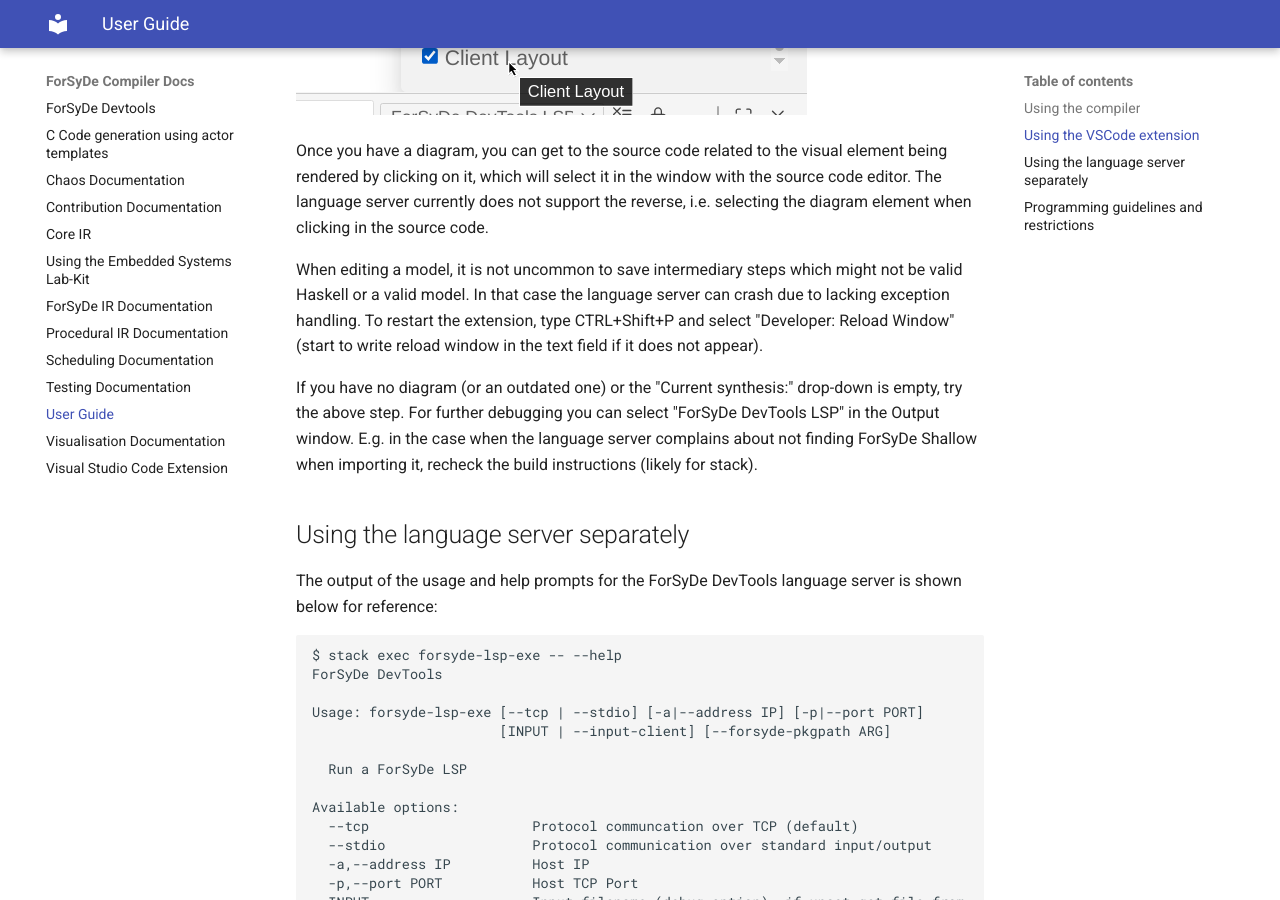
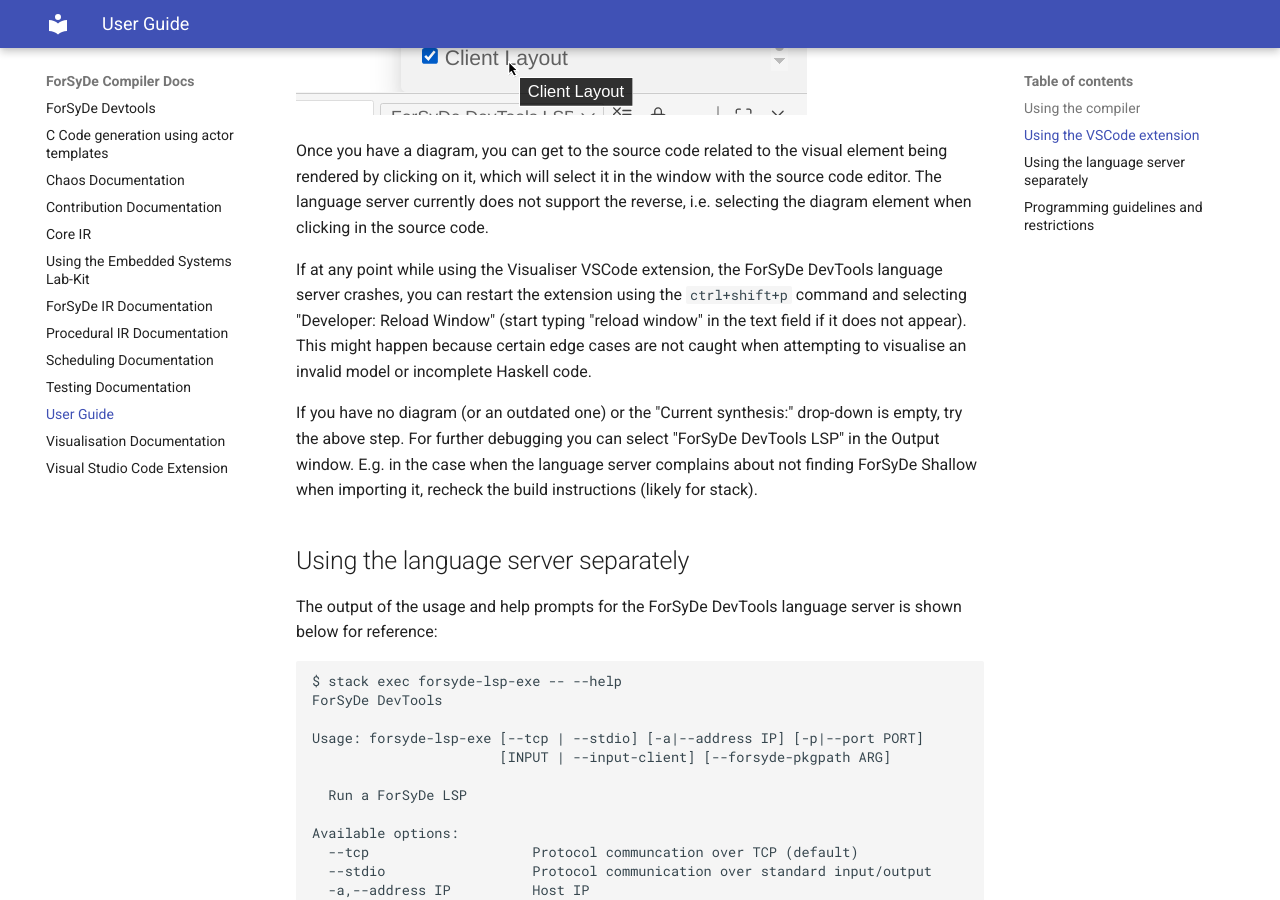
Before and after one commit to sthaeron/forsyde-devtools, an MkDocs documentation site: the page built from docs/user-guide.md, in a window 1280 px wide and 900 px high, scrolled down 3017 px. Built offline with MkDocs 1.6.1 and Material for MkDocs 9.7.7, drawn with Linux system fonts in a browser that asks for light colours; some of the changed text lies outside the part shown.

Commit message:
docs: updates user-guide, removing resolved limitations

````diff
--- a/docs/user-guide.md
+++ b/docs/user-guide.md
@@ -3,7 +3,6 @@
 
 ## Using the compiler
 The output of the usage and help prompts for the ForSyDe DevTools compiler is shown below for reference:
-
 ```sh
 $ stack exec forsyde-compiler-exe -- --help
 ForSyDe DevTools
@@ -80,11 +79,7 @@
 with the source code editor. The language server currently does not support the
 reverse, i.e. selecting the diagram element when clicking in the source code.
 
-When editing a model, it is not uncommon to save intermediary steps which might
-not be valid Haskell or a valid model. In that case the language server can
-crash due to lacking exception handling. To restart the extension, type
-CTRL+Shift+P and select "Developer: Reload Window" (start to write reload
-window in the text field if it does not appear).
+If at any point while using the Visualiser VSCode extension, the ForSyDe DevTools language server crashes, you can restart the extension using the `ctrl+shift+p` command and selecting "Developer: Reload Window" (start typing "reload window" in the text field if it does not appear). This might happen because certain edge cases are not caught when attempting to visualise an invalid model or incomplete Haskell code.
 
 If you have no diagram (or an outdated one) or the "Current synthesis:"
 drop-down is empty, try the above step. For further debugging you can select
@@ -95,8 +90,6 @@
 ## Using the language server separately
 The output of the usage and help prompts for the ForSyDe DevTools language
 server is shown below for reference:
-
-
 ```sh
 $ stack exec forsyde-lsp-exe -- --help
 ForSyDe DevTools
@@ -134,7 +127,6 @@
 visualised (with some small differences).
 
 To run with KLighD CLI:
-
 ```sh
 cabal run forsyde-lsp-exe
 # In a separate shell
@@ -150,29 +142,23 @@
 The following is a set of programmer restrictions which limit what the compiler accepts as input Haskell and ForSyDe code.
 
 - The input program should be a correct Haskell/ForSyDe program. ForSyDe DevTools currently does not have any input validity checking mechanisms.
-- "if" expressions are not allowed.
-- Netlists can only be defined using the identifier "system".
-- It is recommended to have type signatures for all defined functions.
-    Omitting them can work but is not supported for all cases. In particular,
-    if you use `undefined`, types are required for the application of that
-    process constructor or the function.
-- Current implementation supports only up to four "system" inputs (curried).
-- Current implementation supports only up to four "system" outputs (in a tuple).
-- "where" scopes are not allowed to be nested except for the initial module scope.
+- `if` expressions are not supported.
+- Netlists can only be defined using the identifier `system`.
+- `where` scopes are not allowed to be nested except for the initial module scope.
     Example of unallowed pattern:
     ```Haskell
     system :: Signal Int -> Signal Int
     system s_in = s_out where
-        s_out = p_1 s_in
+      s_out = p_1 s_in
         where
-            p_1 = actor11SDF 1 1 f
-            f [x] = [x]
+          p_1 = actor11SDF 1 1 f
+          f [x] = [x]
     ```
     Define a separate function instead:
     ```Haskell
     system :: Signal Int -> Signal Int
     system s_in = s_out where
-        s_out = p_1 s_in
+      s_out = p_1 s_in
     p_1 = actor11SDF 1 1 f
     f [x] = [x]
     ```
@@ -181,13 +167,13 @@
     ```Haskell
     system :: Signal Int -> Signal Int
     system s_in = s_out where
-        s_out = delaySDF [0] s_in
+      s_out = delaySDF [0] s_in
     ```
     Define a separate function instead:
     ```Haskell
     system :: Signal Int -> Signal Int
     system s_in = s_out where
-        s_out = d_1 s_in
+      s_out = d_1 s_in
     d_1 = delaySDF [0]
     ```
 - Only signals are allowed inside the system.
@@ -195,14 +181,14 @@
     ```Haskell
     system :: Signal Int -> Signal Int
     system s_in = s_out where
-        s_out = d_1 s_in
-        d_1 = delaySDF [0]
+      s_out = d_1 s_in
+      d_1 = delaySDF [0]
     ```
     Define a separate function instead:
     ```Haskell
     system :: Signal Int -> Signal Int
     system s_in = s_out where
-        s_out = d_1 s_in
+      s_out = d_1 s_in
     d_1 = delaySDF [0]
     ```
 - Signals cannot be implicitly split.
@@ -210,17 +196,17 @@
     ```Haskell
     system :: Signal Int -> (Signal Int, Signal Int)
     system s_in = (s_out, s_1) where
-        s_1 = p_1 s_in
-        s_out = p_2 s_1
+      s_1 = p_1 s_in
+      s_out = p_2 s_1
     -- ...
     ```
     Split the signal explicitly instead:
     ```Haskell
     system :: Signal Int -> (Signal Int, Signal Int)
     system s_in = (s_out, s_1b) where
-        s_1 = p_1 s_in
-        (s_1a, s_1b) = p_split s_1
-        s_out = p_2 s_1a
+      s_1 = p_1 s_in
+      (s_1a, s_1b) = p_split s_1
+      s_out = p_2 s_1a
     p_split = actor12SDF 1 (1, 1) split
     split [x] = ([x], [x])
     -- ...
````
